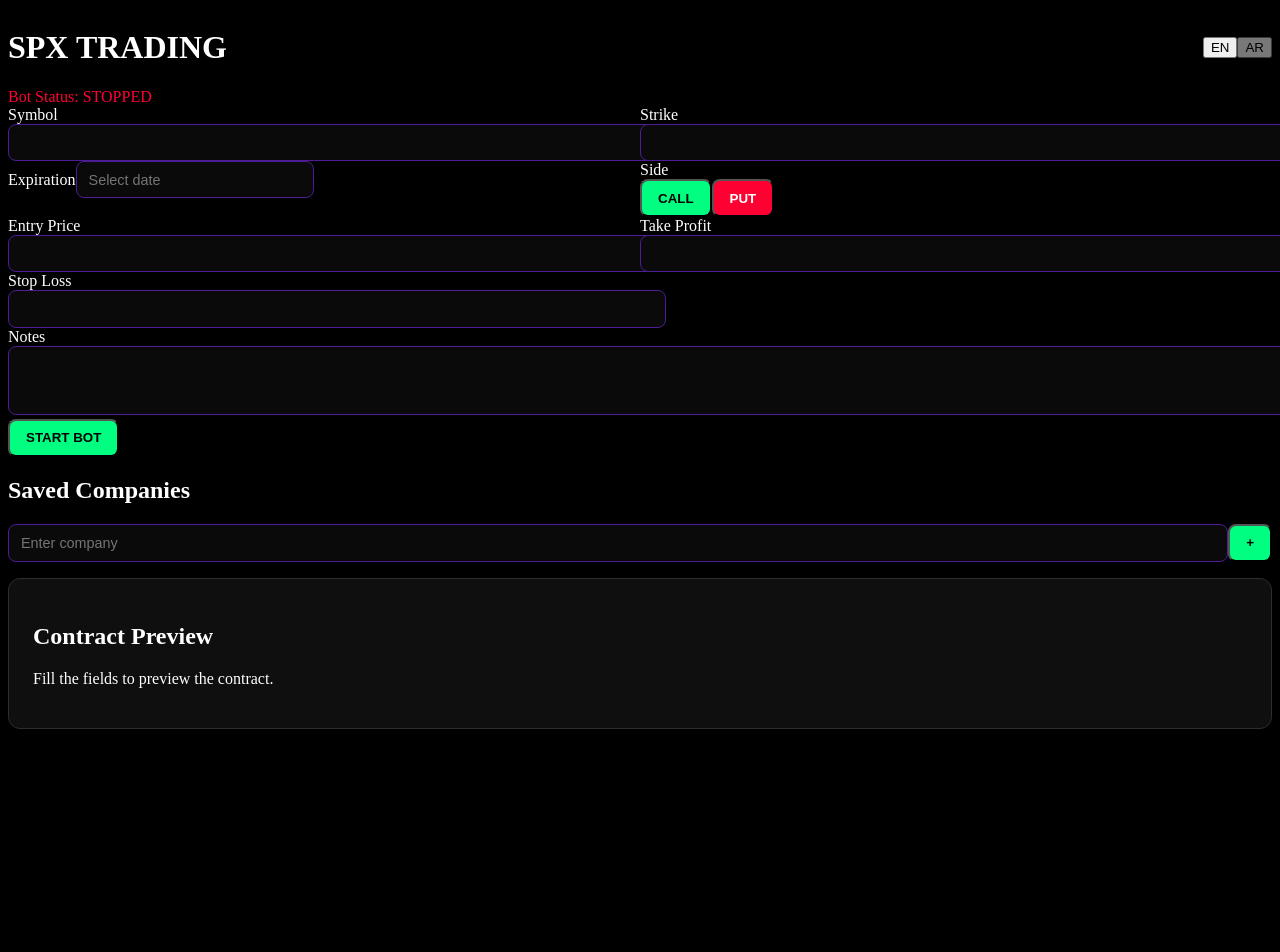
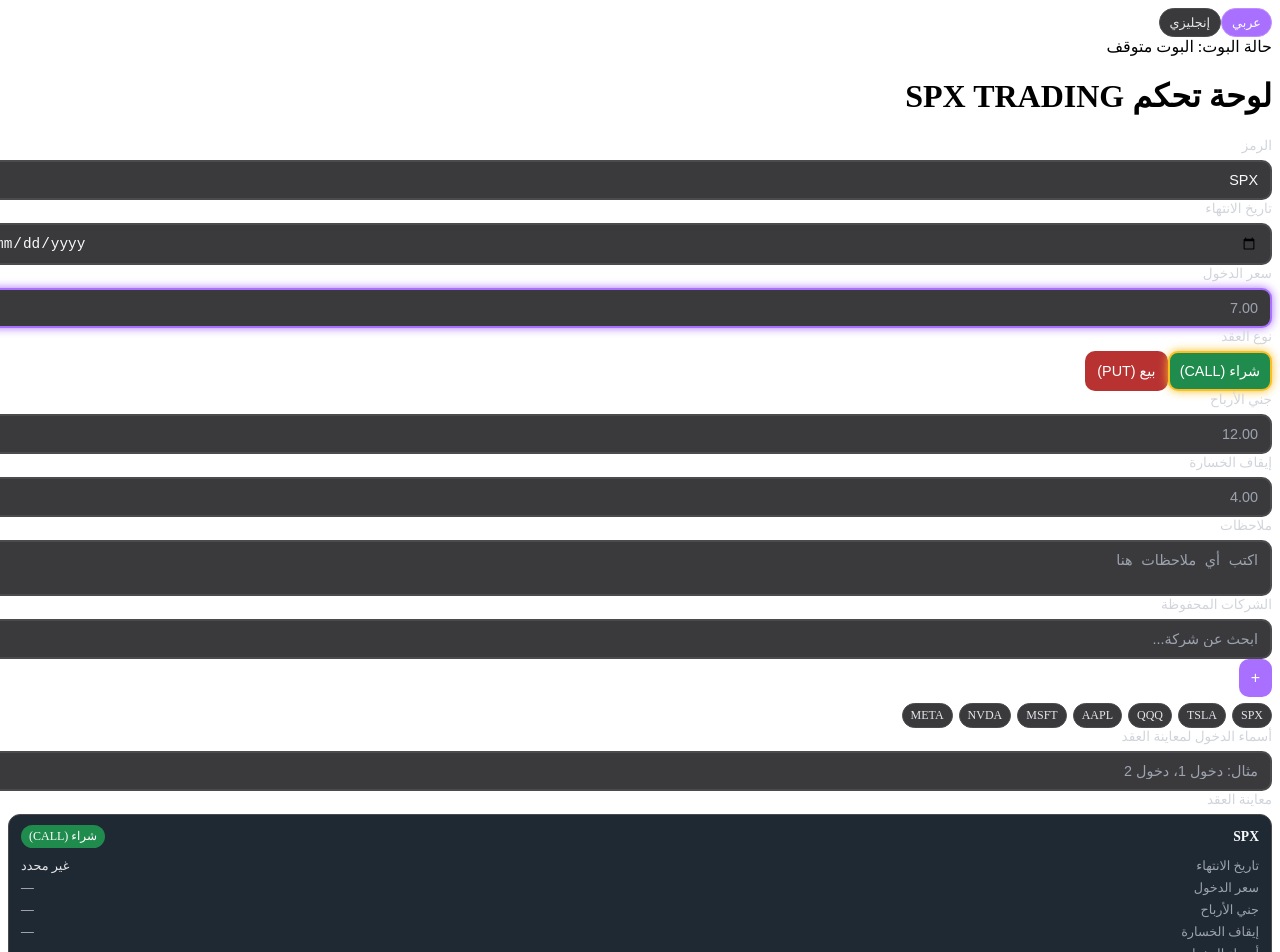
Before and after one commit to alshlyzwz440-collab/dashboard-simple-2024, a Next.js app: page /dashboard in a window 1280 px wide. Shown: the top 952 px of the page. Before the commit the page ends 808 px from the top, so only its background shows below. Built offline with nearby package versions, Linux system fonts and the light colour scheme.

Commit message:
update: new dashboard full version

```diff
--- a/app/dashboard/page.tsx
+++ b/app/dashboard/page.tsx
@@ -1,273 +1,321 @@
 "use client";
 
 import { useState } from "react";
-import DatePicker from "react-datepicker";
-import "react-datepicker/dist/react-datepicker.css";
 
-type Lang = "en" | "ar";
+type Lang = "ar" | "en";
+type Side = "CALL" | "PUT";
 
-export default function DashboardPage() {
-  const [lang, setLang] = useState<Lang>("en");
-  const isRtl = lang === "ar";
+const labels = {
+  ar: {
+    title: "لوحة تحكم SPX TRADING",
+    botStatus: "حالة البوت",
+    botRunning: "البوت يعمل",
+    botStopped: "البوت متوقف",
+    symbol: "الرمز",
+    expiration: "تاريخ الانتهاء",
+    entryPrice: "سعر الدخول",
+    side: "نوع العقد",
+    tp: "جني الأرباح",
+    sl: "إيقاف الخسارة",
+    notes: "ملاحظات",
+    startBot: "تشغيل البوت",
+    stopBot: "إيقاف البوت",
+    savedCompanies: "الشركات المحفوظة",
+    searchCompany: "ابحث عن شركة...",
+    contractPreview: "معاينة العقد",
+    entryNames: "أسماء الدخول لمعاينة العقد",
+    call: "شراء (CALL)",
+    put: "بيع (PUT)",
+    langAr: "عربي",
+    langEn: "إنجليزي",
+  },
+  en: {
+    title: "SPX TRADING Control Panel",
+    botStatus: "Bot Status",
+    botRunning: "Bot Running",
+    botStopped: "Bot Stopped",
+    symbol: "Symbol",
+    expiration: "Expiration Date",
+    entryPrice: "Entry Price",
+    side: "Contract Type",
+    tp: "Take Profit",
+    sl: "Stop Loss",
+    notes: "Notes",
+    startBot: "Start Bot",
+    stopBot: "Stop Bot",
+    savedCompanies: "Saved Companies",
+    searchCompany: "Search company...",
+    contractPreview: "Contract Preview",
+    entryNames: "Entry names for preview",
+    call: "CALL",
+    put: "PUT",
+    langAr: "AR",
+    langEn: "EN",
+  },
+};
 
-  const [symbol, setSymbol] = useState("");
-  const [strike, setStrike] = useState("");
-  const [expiration, setExpiration] = useState<Date | null>(null);
-  const [side, setSide] = useState<"CALL" | "PUT" | null>(null);
-  const [entry, setEntry] = useState("");
+const initialCompanies = ["SPX", "TSLA", "QQQ", "AAPL", "MSFT", "NVDA", "META"];
+
+export default function Dashboard() {
+  const [lang, setLang] = useState<Lang>("ar");
+  const [botRunning, setBotRunning] = useState(false);
+  const [side, setSide] = useState<Side>("CALL");
+
+  const [symbol, setSymbol] = useState("SPX");
+  const [expiration, setExpiration] = useState("");
+  const [entryPrice, setEntryPrice] = useState("");
   const [tp, setTp] = useState("");
   const [sl, setSl] = useState("");
   const [notes, setNotes] = useState("");
+  const [entryNames, setEntryNames] = useState("");
 
-  const [botRunning, setBotRunning] = useState(false);
+  const [companySearch, setCompanySearch] = useState("");
+  const [companies, setCompanies] = useState<string[]>(initialCompanies);
 
-  const [companies, setCompanies] = useState<string[]>([]);
-  const [companyInput, setCompanyInput] = useState("");
+  const t = labels[lang];
 
-  const t = {
-    en: {
-      title: "SPX TRADING",
-      symbol: "Symbol",
-      strike: "Strike",
-      expiration: "Expiration",
-      entry: "Entry Price",
-      tp: "Take Profit",
-      sl: "Stop Loss",
-      notes: "Notes",
-      submit: "Submit Contract",
-      companies: "Saved Companies",
-      addCompany: "Add Company",
-      botRunning: "Bot Status: RUNNING",
-      botStopped: "Bot Status: STOPPED",
-      preview: "Contract Preview",
-      emptyPreview: "Fill the fields to preview the contract.",
-      lang: "Language",
-    },
-    ar: {
-      title: "SPX TRADING",
-      symbol: "الرمز",
-      strike: "سعر التنفيذ",
-      expiration: "تاريخ الانتهاء",
-      entry: "سعر الدخول",
-      tp: "جني الأرباح",
-      sl: "إيقاف الخسارة",
-      notes: "ملاحظات",
-      submit: "إرسال العقد",
-      companies: "الشركات المحفوظة",
-      addCompany: "حفظ شركة",
-      botRunning: "حالة البوت: يعمل",
-      botStopped: "حالة البوت: متوقف",
-      preview: "معاينة العقد",
-      emptyPreview: "املأ الحقول لمعاينة العقد.",
-      lang: "اللغة",
-    },
-  }[lang];
+  const filteredCompanies = companies.filter((c) =>
+    c.toLowerCase().includes(companySearch.toLowerCase())
+  );
 
-  const addCompanyFn = () => {
-    const c = companyInput.trim();
-    if (!c) return;
-    if (!companies.includes(c)) setCompanies([...companies, c]);
-    setCompanyInput("");
+  const handleAddCompany = () => {
+    const name = companySearch.trim().toUpperCase();
+    if (!name) return;
+    if (!companies.includes(name)) {
+      setCompanies((prev) => [...prev, name]);
+    }
   };
 
+  const handleStartBot = () => {
+    setBotRunning(true);
+  };
+
+  const handleStopBot = () => {
+    setBotRunning(false);
+  };
+
+  const isRTL = lang === "ar";
+
   return (
-    <main
-      className="min-h-screen p-6"
-      dir={isRtl ? "rtl" : "ltr"}
-      style={{ background: "#000", color: "#fff" }}
+    <div
+      className={`min-h-screen bg-[#1c1c1e] flex items-center justify-center p-6 ${
+        isRTL ? "direction-rtl" : "direction-ltr"
+      }`}
     >
-      {/* HEADER */}
-      <header className="flex justify-between items-center mb-6">
-        <h1 className="text-2xl font-bold text-purple-400">{t.title}</h1>
+      <div className="w-full max-w-md bg-[#2a2a2d] rounded-xl shadow-xl p-6 space-y-6">
 
+        {/* اللغة + حالة البوت */}
+        <div className="flex items-center justify-between mb-2">
           <div className="flex gap-2">
             <button
-            onClick={() => setLang("en")}
-            className="px-3 py-1 rounded bg-gray-800 hover:bg-gray-700"
-            style={{ opacity: lang === "en" ? 1 : 0.5 }}
+              className={`lang-btn ${lang === "ar" ? "lang-btn-active" : ""}`}
+              onClick={() => setLang("ar")}
             >
-            EN
+              {t.langAr}
             </button>
             <button
-            onClick={() => setLang("ar")}
-            className="px-3 py-1 rounded bg-gray-800 hover:bg-gray-700"
-            style={{ opacity: lang === "ar" ? 1 : 0.5 }}
+              className={`lang-btn ${lang === "en" ? "lang-btn-active" : ""}`}
+              onClick={() => setLang("en")}
             >
-            AR
+              {t.langEn}
             </button>
           </div>
-      </header>
-
-      {/* BOT STATUS */}
-      <div className="mb-4">
-        <span
-          className="px-3 py-1 rounded text-sm font-bold"
-          style={{
-            color: botRunning ? "#00ff80" : "#ff0033",
-          }}
-        >
+          <div className="text-sm text-gray-300">
+            {t.botStatus}:{" "}
+            <span className={botRunning ? "text-green-400" : "text-red-400"}>
               {botRunning ? t.botRunning : t.botStopped}
             </span>
           </div>
+        </div>
 
-      {/* FORM */}
-      <section className="grid grid-cols-2 gap-4 mb-6">
-        {/* SYMBOL */}
-        <div>
-          <label className="text-sm text-purple-300">{t.symbol}</label>
+        {/* العنوان */}
+        <h1 className="text-center text-xl font-bold text-white">
+          {t.title}
+        </h1>
+
+        {/* الرمز */}
+        <div className="field-block">
+          <label className="field-label">{t.symbol}</label>
           <input
-            className="input"
+            type="text"
+            className="input-purple"
+            placeholder="SPX / TSLA / QQQ"
             value={symbol}
             onChange={(e) => setSymbol(e.target.value)}
           />
         </div>
 
-        {/* STRIKE */}
-        <div>
-          <label className="text-sm text-purple-300">{t.strike}</label>
+        {/* تاريخ الانتهاء */}
+        <div className="field-block">
+          <label className="field-label">{t.expiration}</label>
           <input
-            className="input"
-            value={strike}
-            onChange={(e) => setStrike(e.target.value)}
+            type="date"
+            className="input-purple"
+            value={expiration}
+            onChange={(e) => setExpiration(e.target.value)}
           />
         </div>
 
-        {/* EXPIRATION */}
-        <div>
-          <label className="text-sm text-purple-300">{t.expiration}</label>
-          <DatePicker
-            selected={expiration}
-            onChange={(date) => setExpiration(date)}
-            className="input"
-            calendarStartDay={isRtl ? 6 : 0}
-            locale={isRtl ? "ar" : "en"}
-            placeholderText={isRtl ? "اختر التاريخ" : "Select date"}
+        {/* سعر الدخول */}
+        <div className="field-block">
+          <label className="field-label">{t.entryPrice}</label>
+          <input
+            type="number"
+            className="input-purple"
+            placeholder="7.00"
+            value={entryPrice}
+            onChange={(e) => setEntryPrice(e.target.value)}
           />
         </div>
 
-        {/* SIDE */}
-        <div>
-          <label className="text-sm text-purple-300">Side</label>
-          <div className="flex gap-3 mt-2">
+        {/* نوع العقد */}
+        <div className="field-block">
+          <label className="field-label">{t.side}</label>
+          <div className="flex gap-3">
             <button
-              className={`btn-call ${side === "CALL" ? "active" : ""}`}
+              className={`btn-call ${side === "CALL" ? "btn-selected" : ""}`}
               onClick={() => setSide("CALL")}
             >
-              CALL
+              {t.call}
             </button>
             <button
-              className={`btn-put ${side === "PUT" ? "active" : ""}`}
+              className={`btn-put ${side === "PUT" ? "btn-selected" : ""}`}
               onClick={() => setSide("PUT")}
             >
-              PUT
+              {t.put}
             </button>
           </div>
         </div>
 
-        {/* ENTRY */}
-        <div>
-          <label className="text-sm text-purple-300">{t.entry}</label>
+        {/* جني الأرباح */}
+        <div className="field-block">
+          <label className="field-label">{t.tp}</label>
           <input
-            className="input"
-            value={entry}
-            onChange={(e) => setEntry(e.target.value)}
-          />
-        </div>
-
-        {/* TP */}
-        <div>
-          <label className="text-sm text-purple-300">{t.tp}</label>
-          <input
-            className="input"
+            type="number"
+            className="input-purple"
+            placeholder="12.00"
             value={tp}
             onChange={(e) => setTp(e.target.value)}
           />
         </div>
 
-        {/* SL */}
-        <div>
-          <label className="text-sm text-purple-300">{t.sl}</label>
+        {/* إيقاف الخسارة */}
+        <div className="field-block">
+          <label className="field-label">{t.sl}</label>
           <input
-            className="input"
+            type="number"
+            className="input-purple"
+            placeholder="4.00"
             value={sl}
             onChange={(e) => setSl(e.target.value)}
           />
         </div>
 
-        {/* NOTES */}
-        <div className="col-span-2">
-          <label className="text-sm text-purple-300">{t.notes}</label>
+        {/* ملاحظات */}
+        <div className="field-block">
+          <label className="field-label">{t.notes}</label>
           <textarea
-            className="input"
-            rows={3}
+            className="input-purple h-24"
+            placeholder={lang === "ar" ? "اكتب أي ملاحظات هنا" : "Write any notes here"}
             value={notes}
             onChange={(e) => setNotes(e.target.value)}
-          />
-        </div>
-      </section>
-
-      {/* BOT BUTTONS */}
-      <div className="flex gap-4 mb-6">
-        {botRunning ? (
-          <button className="btn-stop" onClick={() => setBotRunning(false)}>
-            STOP BOT
-          </button>
-        ) : (
-          <button className="btn-start" onClick={() => setBotRunning(true)}>
-            START BOT
-          </button>
-        )}
+          ></textarea>
         </div>
 
-      {/* COMPANIES */}
-      <section className="mb-6">
-        <h2 className="text-lg font-bold text-purple-300 mb-2">
-          {t.companies}
-        </h2>
-
-        <div className="flex gap-3 mb-3">
+        {/* الشركات المحفوظة */}
+        <div className="field-block">
+          <label className="field-label">{t.savedCompanies}</label>
+          <div className="flex gap-2 mb-2">
             <input
-            className="input"
-            value={companyInput}
-            onChange={(e) => setCompanyInput(e.target.value)}
-            placeholder={isRtl ? "اكتب الشركة" : "Enter company"}
+              type="text"
+              className="input-purple"
+              placeholder={t.searchCompany}
+              value={companySearch}
+              onChange={(e) => setCompanySearch(e.target.value)}
             />
-          <button className="btn-start" onClick={addCompanyFn}>
+            <button className="btn-add-company" onClick={handleAddCompany}>
               +
             </button>
           </div>
+          <div className="company-list">
+            {filteredCompanies.map((c) => (
+              <span key={c} className="company-pill">
+                {c}
+              </span>
+            ))}
+            {filteredCompanies.length === 0 && (
+              <span className="text-xs text-gray-400">
+                {lang === "ar" ? "لا توجد شركات مطابقة" : "No matching companies"}
+              </span>
+            )}
+          </div>
+        </div>
 
-        <ul className="space-y-2">
-          {companies.map((c) => (
-            <li
-              key={c}
-              className="px-3 py-2 bg-gray-900 rounded border border-purple-700 hover:bg-gray-800"
+        {/* أسماء الدخول لمعاينة العقد */}
+        <div className="field-block">
+          <label className="field-label">{t.entryNames}</label>
+          <input
+            type="text"
+            className="input-purple"
+            placeholder={lang === "ar" ? "مثال: دخول 1، دخول 2" : "Ex: Entry 1, Entry 2"}
+            value={entryNames}
+            onChange={(e) => setEntryNames(e.target.value)}
+          />
+        </div>
+
+        {/* معاينة العقد */}
+        <div className="field-block">
+          <label className="field-label">{t.contractPreview}</label>
+          <div className="contract-card">
+            <div className="contract-header">
+              <span className="contract-title">
+                {symbol || "SPX"}
+              </span>
+              <span
+                className={
+                  side === "CALL" ? "contract-side-call" : "contract-side-put"
+                }
               >
-              {c}
-            </li>
-          ))}
-        </ul>
-      </section>
+                {side === "CALL" ? t.call : t.put}
+              </span>
+            </div>
+            <div className="contract-row">
+              <span>{lang === "ar" ? "تاريخ الانتهاء" : "Expiration"}</span>
+              <span>{expiration || (lang === "ar" ? "غير محدد" : "Not set")}</span>
+            </div>
+            <div className="contract-row">
+              <span>{lang === "ar" ? "سعر الدخول" : "Entry"}</span>
+              <span>{entryPrice || "—"}</span>
+            </div>
+            <div className="contract-row">
+              <span>{lang === "ar" ? "جني الأرباح" : "TP"}</span>
+              <span>{tp || "—"}</span>
+            </div>
+            <div className="contract-row">
+              <span>{lang === "ar" ? "إيقاف الخسارة" : "SL"}</span>
+              <span>{sl || "—"}</span>
+            </div>
+            <div className="contract-row">
+              <span>{lang === "ar" ? "أسماء الدخول" : "Entries"}</span>
+              <span>{entryNames || "—"}</span>
+            </div>
+            <div className="contract-notes">
+              <span>{lang === "ar" ? "ملاحظات:" : "Notes:"}</span>
+              <p>{notes || (lang === "ar" ? "لا توجد ملاحظات" : "No notes")}</p>
+            </div>
+          </div>
+        </div>
 
-      {/* PREVIEW */}
-      <section className="card">
-        <h2 className="text-lg font-bold text-purple-300 mb-3">{t.preview}</h2>
-
-        {!symbol || !side || !expiration ? (
-          <p className="text-gray-500">{t.emptyPreview}</p>
-        ) : (
-          <div className="space-y-2 text-sm">
-            <p>Symbol: {symbol}</p>
-            <p>Side: {side}</p>
-            <p>Strike: {strike}</p>
-            <p>Expiration: {expiration?.toLocaleDateString()}</p>
-            <p>Entry: {entry}</p>
-            <p>TP: {tp}</p>
-            <p>SL: {sl}</p>
-            <p>Notes: {notes}</p>
+        {/* أزرار البوت */}
+        <div className="flex gap-3">
+          <button className="btn-start" onClick={handleStartBot}>
+            {t.startBot}
+          </button>
+          <button className="btn-stop" onClick={handleStopBot}>
+            {t.stopBot}
+          </button>
         </div>
-        )}
-      </section>
-    </main>
+      </div>
+    </div>
   );
 }
--- a/app/globals.css
+++ b/app/globals.css
@@ -1,101 +1,259 @@
-@tailwind base;
-@tailwind components;
-@tailwind utilities;
-
-/* إضاءة بنفسجية نيون للخانات */
-.input {
-  width: 100%;
-  border-radius: 0.5rem;
-  border: 1px solid #4c1d95; /* بنفسجي داكن */
-  background-color: #0a0a0a;
-  padding: 0.6rem 0.75rem;
-  font-size: 0.9rem;
-  color: #ffffff;
-  transition: 0.25s ease;
+/* اتجاه الصفحة حسب اللغة */
+.direction-rtl {
+  direction: rtl;
+  text-align: right;
 }
 
-.input:hover {
-  border-color: #a855f7; /* بنفسجي نيون */
-  box-shadow: 0 0 10px #a855f7;
+.direction-ltr {
+  direction: ltr;
+  text-align: left;
 }
 
-.input:focus {
-  outline: none;
-  border-color: #c084fc; /* بنفسجي نيون قوي */
-  box-shadow: 0 0 15px #c084fc;
+/* بلوك الحقول */
+.field-block {
+  display: flex;
+  flex-direction: column;
+  gap: 6px;
 }
 
-/* أزرار CALL / PUT */
-.btn-call {
-  background: #00ff80; /* أخضر نيون */
-  color: #000;
-  font-weight: 600;
-  border-radius: 0.5rem;
-  padding: 0.6rem 1rem;
-  transition: 0.25s ease;
+.field-label {
+  font-size: 0.85rem;
+  color: #d1d5db;
 }
 
-.btn-call:hover,
-.btn-call.active {
-  box-shadow: 0 0 15px #00ff80;
+/* الخانات مع إضاءة بنفسجية */
+.input-purple {
+  width: 100%;
+  padding: 10px 12px;
+  background: #3a3a3d;
+  border: 2px solid #4b4b4e;
+  border-radius: 10px;
+  color: #f9fafb;
+  font-size: 0.9rem;
+  transition: 0.25s;
 }
 
-.btn-put {
-  background: #ff0033; /* أحمر نيون */
-  color: #fff;
-  font-weight: 600;
-  border-radius: 0.5rem;
-  padding: 0.6rem 1rem;
-  transition: 0.25s ease;
+.input-purple::placeholder {
+  color: #9ca3af;
 }
 
-.btn-put:hover,
-.btn-put.active {
-  box-shadow: 0 0 15px #ff0033;
+/* الإضاءة البنفسجية عند الماوس */
+.input-purple:hover {
+  border-color: #a970ff;
+  box-shadow: 0 0 10px #a970ff;
 }
 
-/* زر تشغيل/إيقاف البوت */
+.input-purple:focus {
+  border-color: #c08cff;
+  box-shadow: 0 0 12px #c08cff;
+  outline: none;
+}
+
+/* زر اللغة */
+.lang-btn {
+  padding: 6px 10px;
+  border-radius: 999px;
+  border: 1px solid #4b4b4e;
+  background: #3a3a3d;
+  color: #e5e7eb;
+  font-size: 0.8rem;
+  cursor: pointer;
+  transition: 0.2s;
+}
+
+.lang-btn:hover {
+  border-color: #a970ff;
+  box-shadow: 0 0 8px #a970ff;
+}
+
+.lang-btn-active {
+  background: #a970ff;
+  border-color: #c08cff;
+  color: white;
+}
+
+/* زر CALL */
+.btn-call {
+  flex: 1;
+  padding: 10px;
+  background: #1f8b4c;
+  color: white;
+  border-radius: 10px;
+  font-size: 0.9rem;
+  cursor: pointer;
+  transition: 0.25s;
+  border: 2px solid transparent;
+}
+
+.btn-call:hover {
+  background: #27a85c;
+  box-shadow: 0 0 10px #27a85c;
+}
+
+/* زر PUT */
+.btn-put {
+  flex: 1;
+  padding: 10px;
+  background: #b83232;
+  color: white;
+  border-radius: 10px;
+  font-size: 0.9rem;
+  cursor: pointer;
+  transition: 0.25s;
+  border: 2px solid transparent;
+}
+
+.btn-put:hover {
+  background: #d93f3f;
+  box-shadow: 0 0 10px #d93f3f;
+}
+
+/* تمييز الزر المختار */
+.btn-selected {
+  border-color: #fbbf24;
+  box-shadow: 0 0 10px #fbbf24;
+}
+
+/* زر تشغيل البوت */
 .btn-start {
-  background: #00ff80;
-  color: #000;
-  font-weight: 600;
-  border-radius: 0.5rem;
-  padding: 0.6rem 1rem;
-  transition: 0.25s ease;
+  flex: 1;
+  padding: 12px;
+  background: #1f8b4c;
+  color: white;
+  border-radius: 10px;
+  font-size: 0.9rem;
+  cursor: pointer;
+  transition: 0.25s;
+  border: 2px solid transparent;
 }
 
 .btn-start:hover {
-  box-shadow: 0 0 15px #00ff80;
+  background: #27a85c;
+  box-shadow: 0 0 10px #27a85c;
 }
 
+/* زر إيقاف البوت */
 .btn-stop {
-  background: #ff0033;
-  color: #fff;
-  font-weight: 600;
-  border-radius: 0.5rem;
-  padding: 0.6rem 1rem;
-  transition: 0.25s ease;
+  flex: 1;
+  padding: 12px;
+  background: #b83232;
+  color: white;
+  border-radius: 10px;
+  font-size: 0.9rem;
+  cursor: pointer;
+  transition: 0.25s;
+  border: 2px solid transparent;
 }
 
 .btn-stop:hover {
-  box-shadow: 0 0 15px #ff0033;
+  background: #d93f3f;
+  box-shadow: 0 0 10px #d93f3f;
 }
 
-/* خلفية الداشبورد */
-body {
-  background-color: #000000;
-  color: #ffffff;
+/* زر إضافة شركة */
+.btn-add-company {
+  padding: 10px 12px;
+  background: #a970ff;
+  color: white;
+  border-radius: 10px;
+  font-size: 1rem;
+  cursor: pointer;
+  border: none;
+  transition: 0.25s;
 }
 
-/* الكروت */
-.card {
-  background: #0f0f0f;
-  border: 1px solid #2d2d2d;
-  border-radius: 0.75rem;
-  padding: 1.5rem;
-  transition: 0.25s ease;
+.btn-add-company:hover {
+  background: #c08cff;
+  box-shadow: 0 0 10px #c08cff;
 }
 
-.card:hover {
-  box-shadow: 0 0 20px #a855f7;
+/* قائمة الشركات */
+.company-list {
+  display: flex;
+  flex-wrap: wrap;
+  gap: 6px;
 }
+
+.company-pill {
+  padding: 4px 8px;
+  border-radius: 999px;
+  background: #3a3a3d;
+  color: #e5e7eb;
+  font-size: 0.75rem;
+  border: 1px solid #4b4b4e;
+}
+
+/* بطاقة العقد */
+.contract-card {
+  background: #1f2933;
+  border-radius: 12px;
+  padding: 10px 12px;
+  border: 1px solid #4b4b4e;
+  color: #e5e7eb;
+  font-size: 0.85rem;
+  display: flex;
+  flex-direction: column;
+  gap: 6px;
+}
+
+/* رأس العقد */
+.contract-header {
+  display: flex;
+  justify-content: space-between;
+  align-items: center;
+  margin-bottom: 4px;
+}
+
+.contract-title {
+  font-weight: 600;
+  color: #f9fafb;
+}
+
+.contract-side-call {
+  padding: 4px 8px;
+  border-radius: 999px;
+  background: #1f8b4c;
+  color: white;
+  font-size: 0.75rem;
+}
+
+.contract-side-put {
+  padding: 4px 8px;
+  border-radius: 999px;
+  background: #b83232;
+  color: white;
+  font-size: 0.75rem;
+}
+
+/* صفوف العقد */
+.contract-row {
+  display: flex;
+  justify-content: space-between;
+  gap: 8px;
+  font-size: 0.8rem;
+}
+
+.contract-row span:first-child {
+  color: #9ca3af;
+}
+
+.contract-row span:last-child {
+  color: #e5e7eb;
+}
+
+/* ملاحظات العقد */
+.contract-notes {
+  margin-top: 6px;
+  border-top: 1px solid #4b4b4e;
+  padding-top: 6px;
+  font-size: 0.8rem;
+}
+
+.contract-notes span {
+  color: #9ca3af;
+}
+
+.contract-notes p {
+  color: #e5e7eb;
+  margin-top: 2px;
+}
```
Lines whose indentation alone changed are shown as unchanged.
